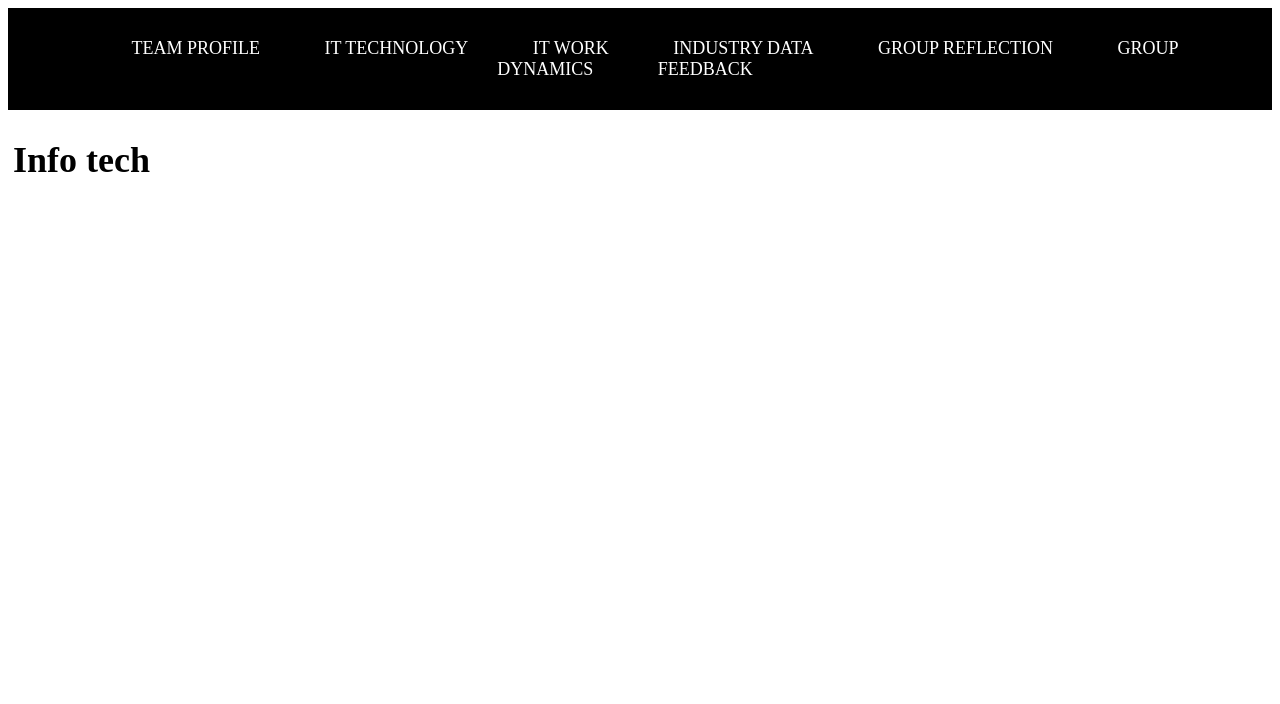
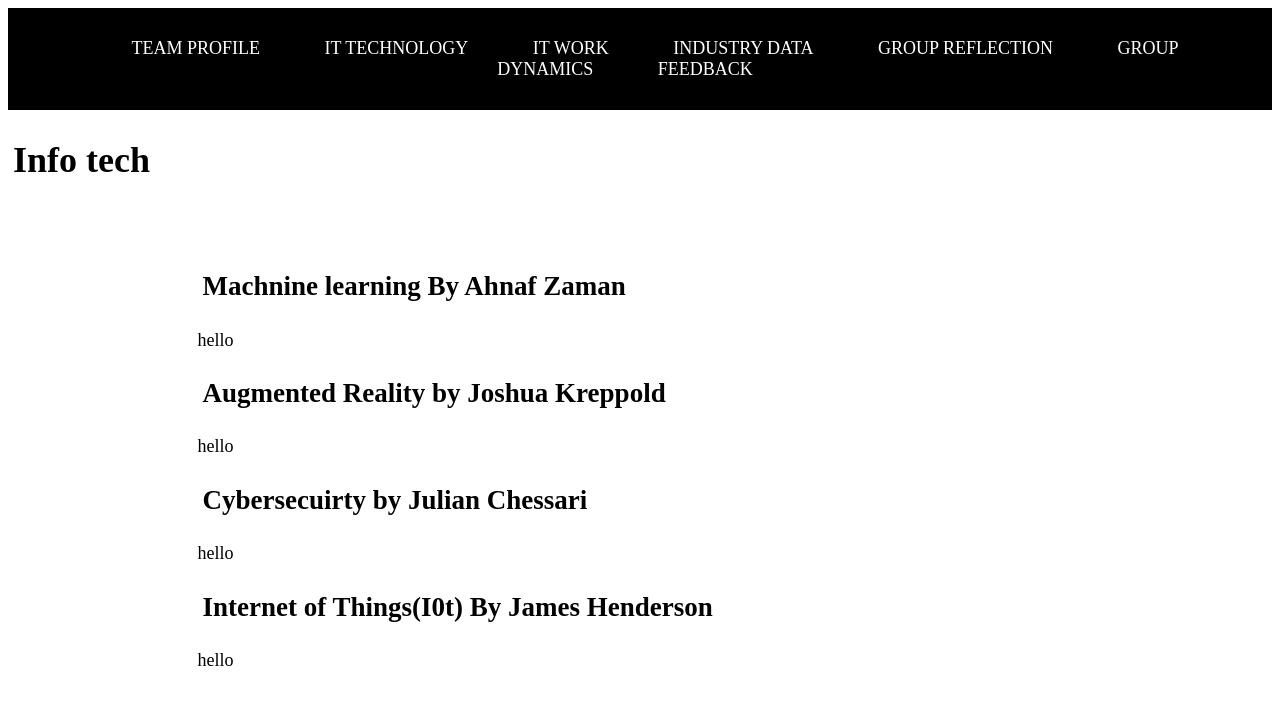
Before and after one commit to s3812496/itt-assingment2, a plain HTML site: page it_tech.html in a window 1280 px wide. Drawn offline with Linux system fonts and the light colour scheme.

Commit message:
some update for it_tech

```diff
--- a/it_tech.html
+++ b/it_tech.html
@@ -22,7 +22,17 @@
 
    <div class = paragraph_Industry>
 
-    <p></p>
+    <h2>Machnine learning By Ahnaf Zaman</h2>
+    <p>hello</p>
+
+    <h2>Augmented Reality by Joshua Kreppold</h2>
+    <p>hello</p>
+
+    <h2>Cybersecuirty by Julian Chessari</h2>
+    <p>hello</p>
+
+    <h2>Internet of Things(I0t) By James Henderson</h2>
+    <p>hello</p>
 
 </div>
     </html>
```
Also changed, not shown: team_profile.html (+3 -2 lines).
